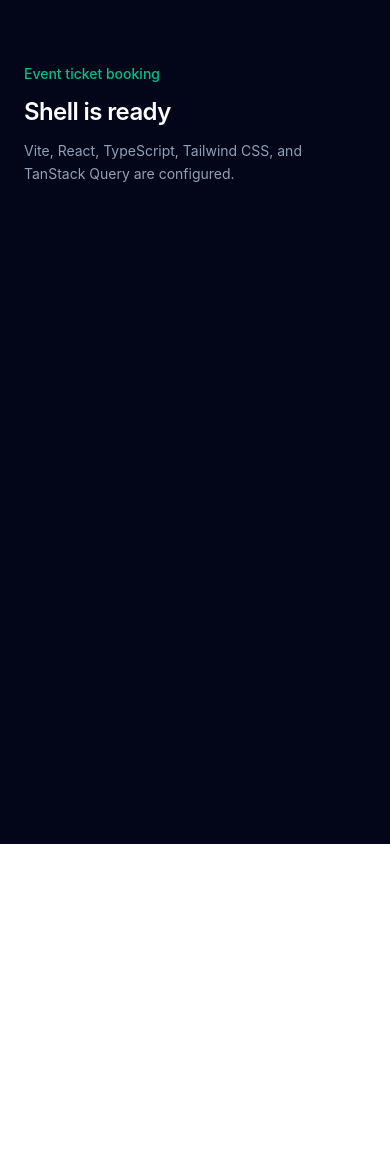
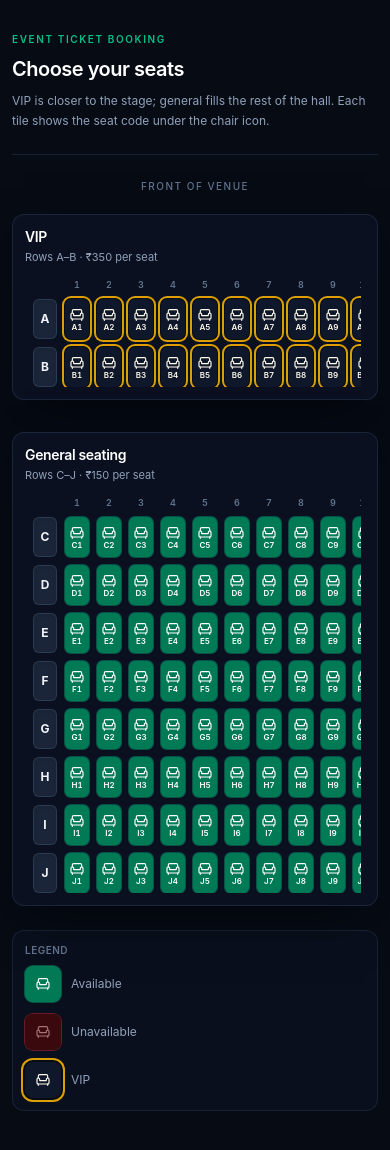
Before and after one commit to Patelg5606/event_ticket_bookings, a React (Vite) app: page / in a window 390 px wide. Shown: the top 1150 px of the page. Before the commit the page ends 844 px from the top, so only its background shows below. Built offline with nearby package versions, Linux system fonts and the light colour scheme.

Commit message:
Design the seat layout

```diff
--- a/index.html
+++ b/index.html
@@ -3,7 +3,10 @@
   <head>
     <meta charset="UTF-8" />
     <link rel="icon" type="image/svg+xml" href="/favicon.svg" />
-    <meta name="viewport" content="width=device-width, initial-scale=1.0" />
+    <meta
+      name="viewport"
+      content="width=device-width, initial-scale=1.0, viewport-fit=cover"
+    />
     <title>Event ticket booking</title>
   </head>
   <body>
--- a/package.json
+++ b/package.json
@@ -11,6 +11,7 @@
   },
   "dependencies": {
     "@tanstack/react-query": "^5.95.2",
+    "lucide-react": "^1.7.0",
     "react": "^19.2.4",
     "react-dom": "^19.2.4"
   },
--- /dev/null
+++ b/src/features/booking/SeatGrid.tsx
@@ -0,0 +1,196 @@
+import { Armchair } from 'lucide-react'
+import type { ReactNode } from 'react'
+import type { Seat } from './types'
+
+type SeatGridProps = {
+  seats: Seat[]
+}
+
+type RowGroup = {
+  row: string
+  seats: Seat[]
+}
+
+/** Narrow screens: map scrolls sideways so 10 columns stay readable. */
+function SeatMapScroll({ children }: { children: ReactNode }) {
+  return (
+    <div className="mx-1 overflow-x-auto overscroll-x-contain px-1 [-webkit-overflow-scrolling:touch] sm:mx-0 sm:overflow-visible sm:px-0">
+      <div className="mx-auto w-full min-w-[21.5rem] max-w-2xl sm:min-w-0 md:max-w-3xl">
+        {children}
+      </div>
+    </div>
+  )
+}
+
+  function buildRowGroups(seatList: Seat[]) {
+  const byRow: Record<string, Seat[]> = {}
+
+  for (const seat of seatList) {
+    if (!byRow[seat.row]) {
+      byRow[seat.row] = []
+    }
+    byRow[seat.row].push(seat)
+  }
+
+  const rows: RowGroup[] = []
+  for (const row of Object.keys(byRow).sort()) {
+    const rowSeats = byRow[row].sort((a, b) => a.column - b.column)
+    rows.push({ row, seats: rowSeats })
+  }
+
+  return rows
+}
+
+function ColumnHeadings() {
+  return (
+    <div className="flex items-end gap-2 sm:gap-2.5 md:gap-3">
+      <div
+        className="w-6 shrink-0 sm:w-8 md:w-9"
+        aria-hidden
+      />
+      <div className="grid min-w-0 flex-1 grid-cols-10 gap-2 sm:gap-2.5 md:gap-3">
+        {Array.from({ length: 10 }, (_, i) => i + 1).map((n) => (
+          <div
+            key={n}
+            className="text-center text-[9px] font-semibold tabular-nums text-slate-500 sm:text-[10px] md:text-xs"
+          >
+            {n}
+          </div>
+        ))}
+      </div>
+    </div>
+  )
+}
+
+function SeatTile({ seat }: { seat: Seat }) {
+  const taken = seat.status === 'unavailable'
+  const vip = seat.tier === 'VIP'
+
+  let shell =
+    'flex min-h-10 flex-col items-center justify-center gap-0 rounded-md px-0 py-1 shadow-sm sm:min-h-11 sm:rounded-lg sm:py-1 md:min-h-12'
+
+  let iconClass =
+    'h-4 w-4 shrink-0 sm:h-5 sm:w-5 md:h-6 md:w-6'
+
+  if (taken) {
+    shell +=
+      ' bg-red-950/80 text-red-200 ring-1 ring-red-500/40'
+    iconClass += ' opacity-55'
+  } else if (vip) {
+    shell +=
+      ' bg-slate-900 text-amber-50 ring-2 ring-amber-400/85 ring-offset-1 ring-offset-[#060b14] sm:ring-offset-2'
+  } else {
+    shell +=
+      ' bg-emerald-700 text-white ring-1 ring-emerald-400/35'
+  }
+
+  return (
+    <div
+      className={shell}
+      title={`${seat.id} · ${seat.tier} · ₹${seat.price}`}
+    >
+      <Armchair className={iconClass} strokeWidth={1.75} aria-hidden />
+      <span className="text-[8px] font-semibold leading-none tabular-nums sm:text-[9px] md:text-[10px]">
+        {seat.id}
+      </span>
+    </div>
+  )
+}
+
+function SeatRow({ row, seats }: RowGroup) {
+  return (
+    <div className="flex items-stretch gap-2 sm:gap-2.5 md:gap-3">
+      <div
+        className="flex w-6 shrink-0 items-center justify-center rounded-md border border-slate-700/80 bg-slate-800/90 text-xs font-bold text-slate-100 shadow-inner sm:w-8 sm:rounded-lg sm:text-sm md:w-9"
+        aria-hidden
+      >
+        {row}
+      </div>
+      <div className="grid min-w-0 flex-1 grid-cols-10 gap-2 sm:gap-2.5 md:gap-3">
+        {seats.map((seat) => (
+          <SeatTile key={seat.id} seat={seat} />
+        ))}
+      </div>
+    </div>
+  )
+}
+
+type SectionShellProps = {
+  title: string
+  subtitle: string
+  children: ReactNode
+  role?: string
+  ariaLabel?: string
+}
+
+function SectionShell({
+  title,
+  subtitle,
+  children,
+  role,
+  ariaLabel,
+}: SectionShellProps) {
+  return (
+    <section
+      className="rounded-xl border border-slate-800/90 bg-slate-900/55 p-3 shadow-[0_18px_48px_-12px_rgba(0,0,0,0.55)] backdrop-blur-sm sm:rounded-2xl sm:p-4 md:p-5"
+      role={role}
+      aria-label={ariaLabel}
+    >
+      <header className="mb-3 flex flex-col gap-1 sm:mb-4 md:flex-row md:items-end md:justify-between">
+        <div>
+          <h2 className="text-sm font-semibold tracking-tight text-white sm:text-base md:text-lg">
+            {title}
+          </h2>
+          <p className="mt-0.5 text-[11px] text-slate-400 sm:text-xs md:text-sm">
+            {subtitle}
+          </p>
+        </div>
+      </header>
+      <SeatMapScroll>
+        <div className="flex flex-col gap-2 sm:gap-2.5">{children}</div>
+      </SeatMapScroll>
+    </section>
+  )
+}
+
+export function SeatGrid({ seats }: SeatGridProps) {
+  const vipSeats = seats.filter((s) => s.tier === 'VIP')
+  const generalSeats = seats.filter((s) => s.tier === 'General')
+
+  const vipRows = buildRowGroups(vipSeats)
+  const generalRows = buildRowGroups(generalSeats)
+
+  return (
+    <div className="flex flex-col gap-5 sm:gap-6">
+      <p className="text-center text-[10px] font-medium uppercase tracking-[0.15em] text-slate-500 sm:text-xs sm:tracking-[0.18em]">
+        Front of venue
+      </p>
+
+      <div className="flex flex-col gap-8 md:gap-10">
+        <SectionShell
+          title="VIP"
+          subtitle="Rows A–B · ₹350 per seat"
+          role="group"
+          ariaLabel="VIP seats"
+        >
+          <ColumnHeadings />
+          {vipRows.map((rg) => (
+            <SeatRow key={rg.row} row={rg.row} seats={rg.seats} />
+          ))}
+        </SectionShell>
+
+        <SectionShell
+          title="General seating"
+          subtitle="Rows C–J · ₹150 per seat"
+          role="group"
+          ariaLabel="General seats"
+        >
+          <ColumnHeadings />
+          {generalRows.map((rg) => (
+            <SeatRow key={rg.row} row={rg.row} seats={rg.seats} />
+          ))}
+        </SectionShell>
+      </div>
+    </div>
+  )
+}
--- a/src/pages/HomePage.tsx
+++ b/src/pages/HomePage.tsx
@@ -1,28 +1,79 @@
-import { useEffect } from 'react'
+import { useQuery } from '@tanstack/react-query'
+import { Armchair } from 'lucide-react'
+import { SeatGrid } from '@/features/booking/SeatGrid'
 import { fetchSeatList } from '@/features/booking/mockApi'
 
 export function HomePage() {
-  useEffect(() => {
-    fetchSeatList().then((seats) => {
-      console.log('Seats loaded:', seats.length)
-      console.table(seats.slice(0, 10))
-      console.log('Full list:', seats)
-    })
-  }, [])
+  const seatQuery = useQuery({
+    queryKey: ['seats'],
+    queryFn: fetchSeatList,
+  })
+
+  if (seatQuery.isPending) {
+    return (
+      <div className="min-h-dvh bg-slate-950 px-3 py-12 text-slate-100 sm:px-6 sm:py-16">
+        <p className="text-center text-sm text-slate-400">Loading seats…</p>
+      </div>
+    )
+  }
+
+  if (seatQuery.isError) {
+    return (
+      <div className="min-h-dvh bg-slate-950 px-3 py-12 text-slate-100 sm:px-6 sm:py-16">
+        <p className="text-center text-sm text-red-400">Could not load seats.</p>
+      </div>
+    )
+  }
+
+  const seats = seatQuery.data ?? []
 
   return (
-    <div className="min-h-dvh bg-slate-950 text-slate-100">
-      <main className="mx-auto flex max-w-lg flex-col gap-3 px-6 py-16">
-        <p className="text-sm font-medium text-emerald-400/90">
-          Event ticket booking
-        </p>
-        <h1 className="text-2xl font-semibold tracking-tight text-white">
-          Shell is ready
-        </h1>
-        <p className="text-sm leading-relaxed text-slate-400">
-          Vite, React, TypeScript, Tailwind CSS, and TanStack Query are
-          configured.
-        </p>
+    <div className="min-h-dvh bg-[#060b14] pb-[max(1.5rem,env(safe-area-inset-bottom))] text-slate-100">
+      <main className="mx-auto flex w-full max-w-4xl flex-col gap-6 px-3 py-8 sm:gap-8 sm:px-6 sm:py-10 md:px-8 md:py-12 lg:max-w-5xl">
+        <header className="border-b border-slate-800/80 pb-6 sm:pb-8">
+          <p className="text-[10px] font-semibold uppercase tracking-[0.16em] text-emerald-400/90 sm:text-xs sm:tracking-[0.2em]">
+            Event ticket booking
+          </p>
+          <h1 className="mt-2 text-xl font-semibold tracking-tight text-white sm:mt-3 sm:text-2xl md:text-3xl">
+            Choose your seats
+          </h1>
+          <p className="mt-2 max-w-2xl text-xs leading-relaxed text-slate-400 sm:text-sm">
+            VIP is closer to the stage; general fills the rest of the hall.
+            Each tile shows the seat code under the chair icon.
+          </p>
+        </header>
+
+        <SeatGrid seats={seats} />
+
+        <footer className="rounded-xl border border-slate-800/80 bg-slate-900/40 px-3 py-3 sm:rounded-2xl sm:px-5 sm:py-4">
+          <p className="mb-2 text-[10px] font-semibold uppercase tracking-wider text-slate-500 sm:mb-3 sm:text-xs">
+            Legend
+          </p>
+          <div className="flex flex-col gap-3 text-xs text-slate-400 sm:flex-row sm:flex-wrap sm:gap-x-8 sm:gap-y-3 sm:text-sm">
+            <span className="flex items-center gap-2.5">
+              <span className="flex h-9 w-9 items-center justify-center rounded-lg bg-emerald-700 text-white ring-1 ring-emerald-400/35">
+                <Armchair className="h-4 w-4" strokeWidth={1.75} aria-hidden />
+              </span>
+              Available
+            </span>
+            <span className="flex items-center gap-2.5">
+              <span className="flex h-9 w-9 items-center justify-center rounded-lg bg-red-950/80 text-red-200 ring-1 ring-red-500/40">
+                <Armchair
+                  className="h-4 w-4 opacity-55"
+                  strokeWidth={1.75}
+                  aria-hidden
+                />
+              </span>
+              Unavailable
+            </span>
+            <span className="flex items-center gap-2.5">
+              <span className="flex h-9 w-9 items-center justify-center rounded-lg bg-slate-900 text-amber-50 ring-2 ring-amber-400/85 ring-offset-2 ring-offset-[#060b14]">
+                <Armchair className="h-4 w-4" strokeWidth={1.75} aria-hidden />
+              </span>
+              VIP
+            </span>
+          </div>
+        </footer>
       </main>
     </div>
   )
```
Also changed, not shown: 1 other file (tests, documents, lock files or other folders).
